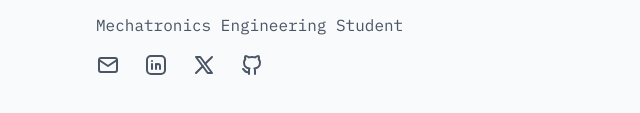
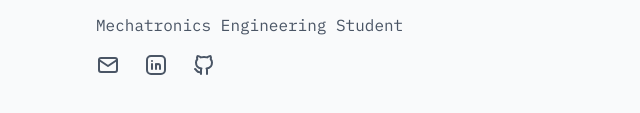
Before and after one commit to Yuuki-NY/yuuki-ny.github.io, an Astro site: page / in a window 1280 px wide. Shown: the part 4202-4315 px from the top of the page, 0-640 px from the left. Built offline with nearby package versions, Linux system fonts and the light colour scheme; Astro itself is replaced by a stand-in of ours.

Commit message:
Update Footer.astro

```diff
--- a/src/components/Footer.astro
+++ b/src/components/Footer.astro
@@ -68,30 +68,6 @@ const hasEducation = siteConfig.education && siteConfig.education.length > 0;
               ></path><path d="M16 16v-3a2 2 0 1 0 -4 0"></path><path
                 d="M3 7a4 4 0 0 1 4 -4h10a4 4 0 0 1 4 4v10a4 4 0 0 1 -4 4h-10a4 4 0 0 1 -4 -4z"
               ></path></svg
-            >
-          </a>
-          <a
-            href={siteConfig.social.twitter}
-            target="_blank"
-            rel="noopener noreferrer"
-            aria-label="Twitter"
-            class="text-gray-600 transition-colors duration-300 hover:text-[var(--accent-color)]"
-            style={`--accent-color: ${siteConfig.accentColor}`}
-          >
-            <svg
-              xmlns="http://www.w3.org/2000/svg"
-              width="24"
-              height="24"
-              viewBox="0 0 24 24"
-              fill="none"
-              stroke="currentColor"
-              stroke-width="2"
-              stroke-linecap="round"
-              stroke-linejoin="round"
-              class="h-6 w-6"
-              ><path stroke="none" d="M0 0h24v24H0z" fill="none"></path><path
-                d="M4 4l11.733 16h4.267l-11.733 -16z"></path><path
-                d="M4 20l6.768 -6.768m2.46 -2.46l6.772 -6.772"></path></svg
             >
           </a>
           <a
```
